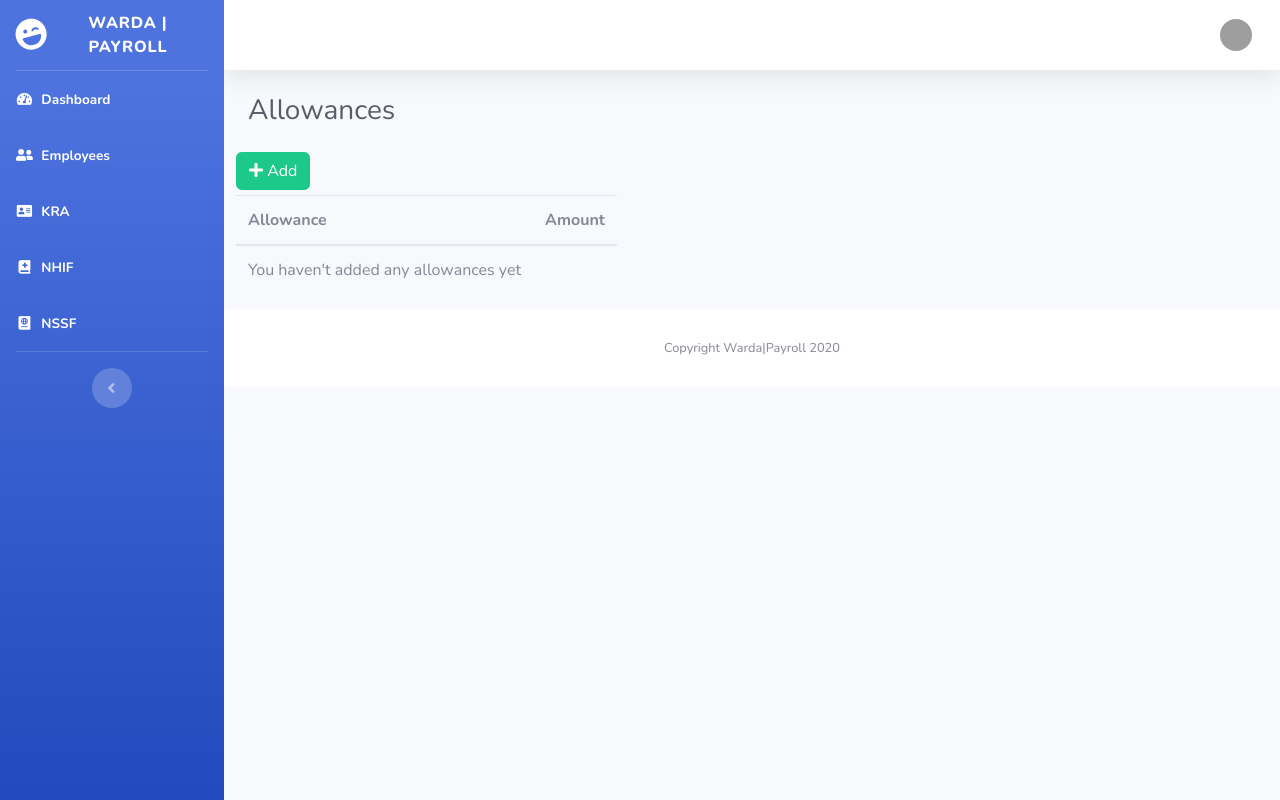
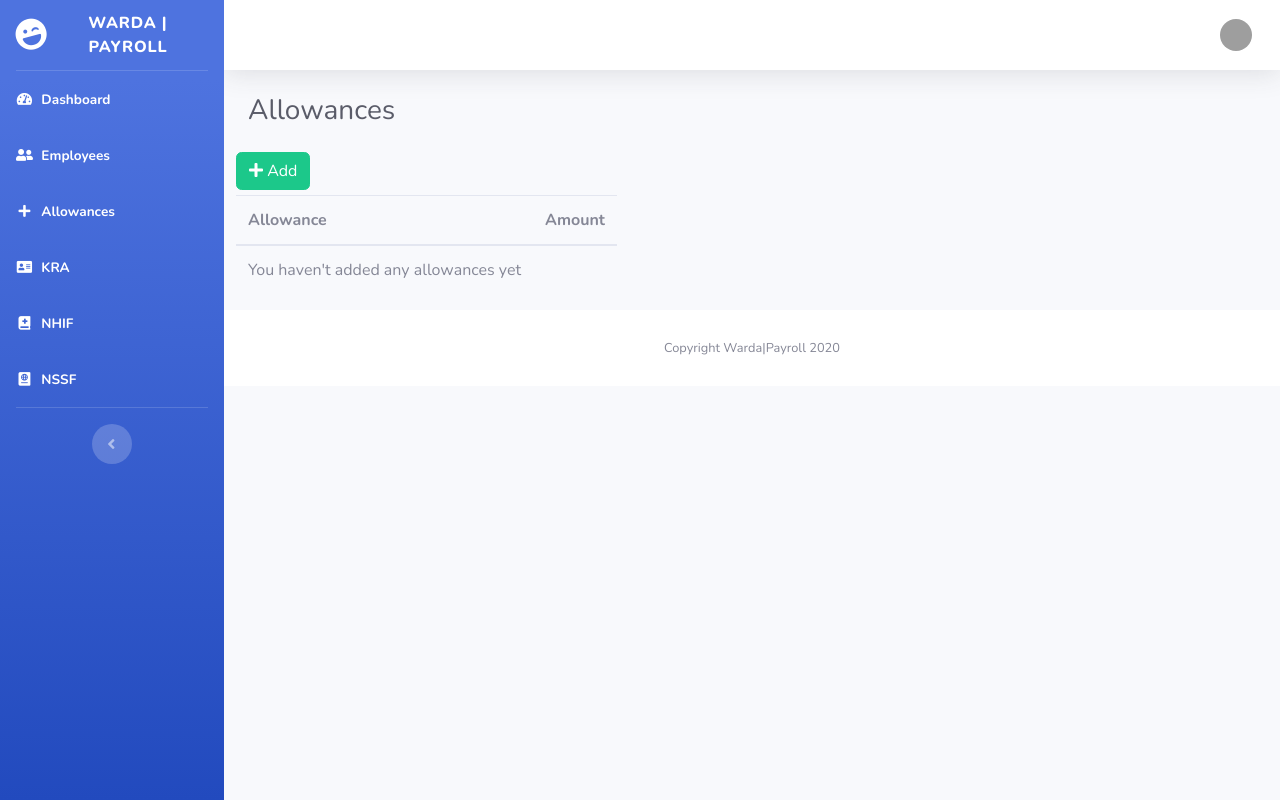
Before and after one commit to fatahrez/KenyaPayroll, a Django app: page /allowances/ in a window 1280 px wide. Run offline with Django 3.2, Linux system fonts and the light colour scheme; data that the repository does not hold is empty; some libraries are stand-ins or nearby versions; grey boxes are pictures that could not be loaded.

Commit message:
in base2.html add allowances to sidenav

```diff
--- a/payroll/urls.py
+++ b/payroll/urls.py
@@ -10,7 +10,7 @@ urlpatterns = [
     path('kra/', views.kra_view, name='kra'),
     path('nssf/', views.nssf_view, name='nssf'),
     path('nhif/', views.nhif_view, name='nhif'),
-    path('new/', views.create_employee, name='new_employee'),
+    path('employees/new/', views.create_employee, name='new_employee'),
     path('employees/<int:employee_id>/', views.employee_detail, name='employee_detail'),
     path('employees/<int:employee_id>/payroll/', views.generate_payroll, name='employee_payroll'),
     path('employees/<int:employee_id>/payroll/payslip', views.employee_payslip_pdf, name='employee_payslip'),
--- a/templates/base2.html
+++ b/templates/base2.html
@@ -49,6 +49,11 @@
             <a class="nav-link" href="{% url 'payroll:employees' %}">
                 <i class="fas fa-fw fa-user-friends"></i>
                 <span>Employees</span></a>
+        </li>
+        <li class="nav-item active">
+            <a class="nav-link" href="{% url 'payroll:allowances' %}">
+                <i class="fas fa-fw fa-plus"></i>
+                <span>Allowances</span></a>
         </li>
         <li class="nav-item active">
             <a class="nav-link" href="{% url 'payroll:kra' %}">
```
